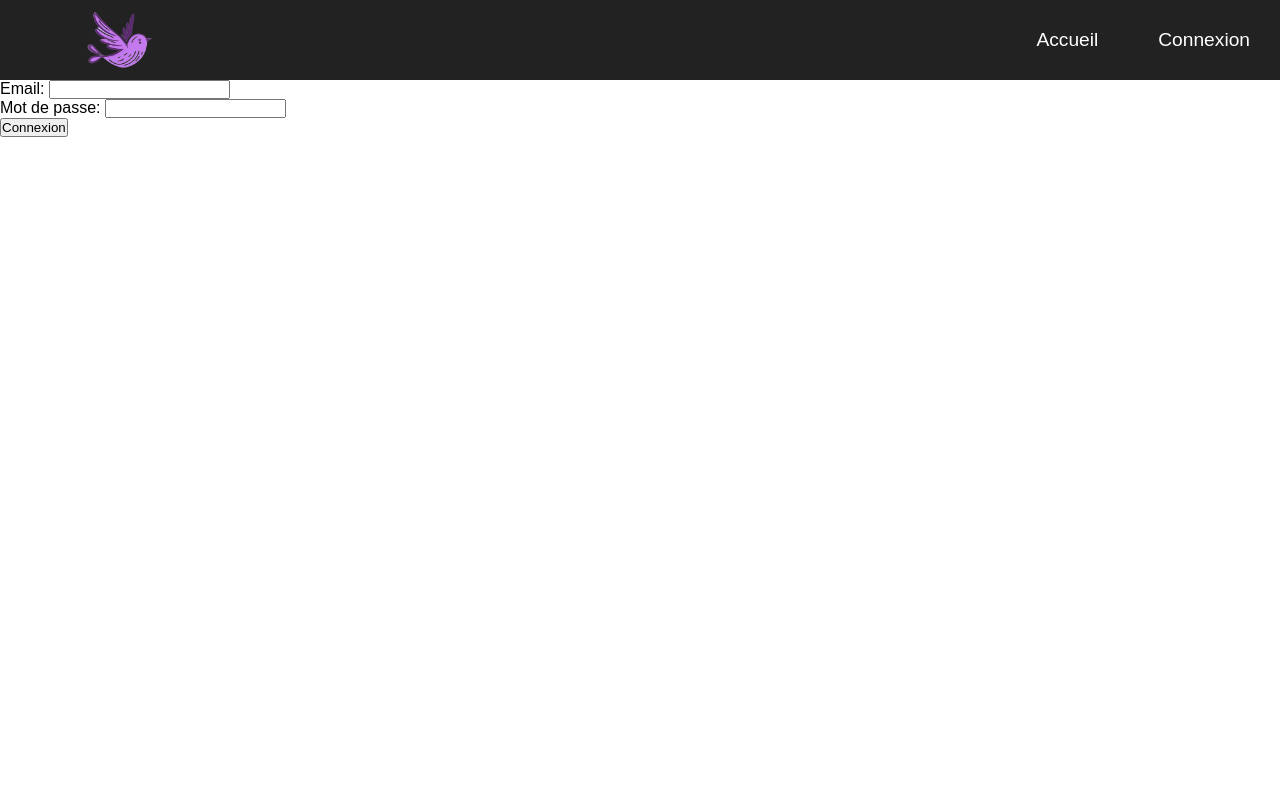
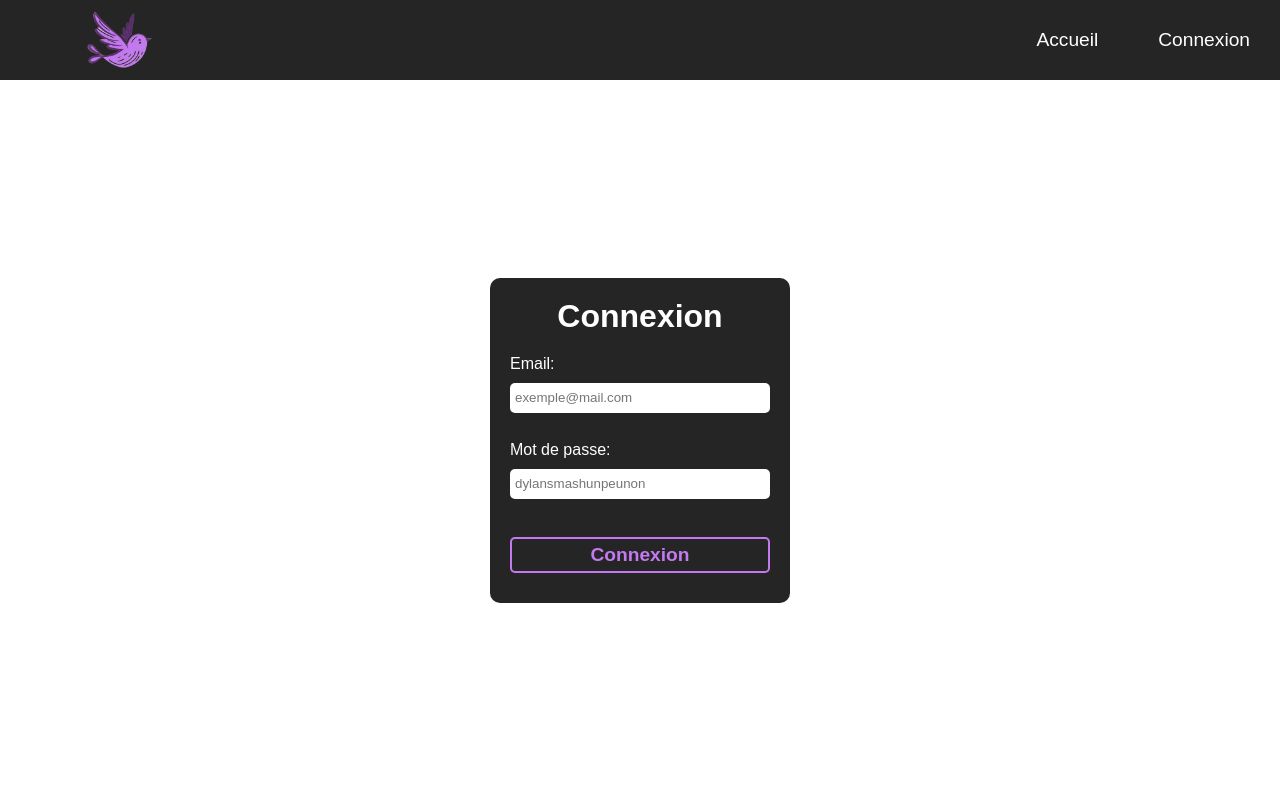
Before and after one commit to dylanbaud/touiteur, a PHP site: page /index.php?action=sign-in in a window 1280 px wide. Run offline with PHP 8.4, Linux system fonts and the light colour scheme.

Commit message:
CSS Connexion

```diff
--- a/src/classes/actions/SigninAction.php
+++ b/src/classes/actions/SigninAction.php
@@ -16,15 +16,19 @@ class SigninAction extends Action
         $db = ConnectionFactory::makeConnection();
         $html = '';
         if ($_SERVER['REQUEST_METHOD'] === 'GET') {
-            $html .= '
-                <form method="post" action="?action=sign-in">
-                    <label for="email">Email:</label>
-                    <input type="text" name="email" id="email" required><br>
+            $html .= <<<HTML
+                <div class="sign-in">
+                    <form method="post" action="?action=sign-in">
+                        <h2>Connexion</h2>
+                        <label for="email">Email:</label>
+                        <input type="text" name="email" id="email" required placeholder="exemple@mail.com"><br>
 
-                    <label for="password">Mot de passe:</label>
-                    <input type="password" name="password" id="password" required><br>
-                    <input type="submit" value="Connexion">
-                </form>';
+                        <label for="password">Mot de passe:</label>
+                        <input type="password" name="password" id="password" required placeholder="dylansmashunpeunon"><br>
+                        <input type="submit" value="Connexion" class="submit">
+                    </form>
+                </div>
+HTML;
         } elseif ($_SERVER['REQUEST_METHOD'] === 'POST') {
             $email = filter_var($_POST['email'], FILTER_SANITIZE_EMAIL);
             $password = filter_var($_POST['password'], FILTER_SANITIZE_STRING);
--- a/src/classes/user/Post.php
+++ b/src/classes/user/Post.php
@@ -1,6 +1,8 @@
 <?php
 
 namespace iutnc\touiteur\user;
+
+use iutnc\touiteur\db\ConnectionFactory;
 
 class Post
 {
--- a/styles.css
+++ b/styles.css
@@ -1,3 +1,8 @@
+:root{
+    --primary-color: #c379ef;
+    --dark-color: #252525;
+}
+
 *{
     padding: 0;
     margin: 0;
@@ -13,7 +18,7 @@ nav{
     display: flex;
     justify-content: space-between;
     align-items: center;
-    background-color: #222222;
+    background-color: var(--dark-color);
     width: 100%;
     height: 10vh;
 }
@@ -49,6 +54,63 @@ nav a{
 .default h1{
     font-size: 5rem;
     font-weight: 1000;
-    color: #5e2c71;
+    color: var(--primary-color);
     text-transform: uppercase;
 }
+
+/* ### Sign-in ### */
+
+.sign-in{
+    width: 100%;
+    height: 90vh;
+    display: flex;
+    justify-content: center;
+    align-items: center;
+    color: white;
+}
+
+.sign-in form{
+    display: flex;
+    flex-direction: column;
+    justify-content: space-between;
+    align-items: center;
+    background-color: var(--dark-color);
+    padding: 20px;
+    border-radius: 10px;
+    width: 300px;
+}
+
+.sign-in h2{
+    font-size: 2rem;
+    font-weight: 600;
+    margin-bottom: 20px;
+}
+
+.sign-in form label{
+    align-self: flex-start;
+}
+
+.sign-in form input{
+    width: 100%;
+    height: 30px;
+    border-radius: 5px;
+    border: none;
+    padding: 5px;
+    margin: 10px 0;
+}
+
+.sign-in .submit{
+    background-color: var(--dark-color);
+    color: var(--primary-color);
+    border: var(--primary-color) 2px solid;
+    font-size: 1.2rem;
+    height: auto;
+    font-weight: 600;
+    cursor: pointer;
+}
+
+.sign-in .submit:hover{
+    background-color: var(--primary-color);
+    color: var(--dark-color);
+    border: var(--dark-color) 2px solid;
+}
```
